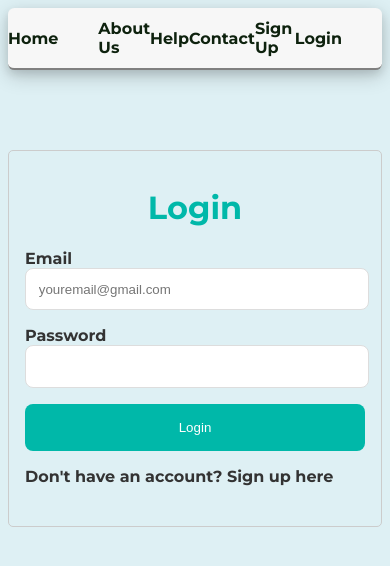
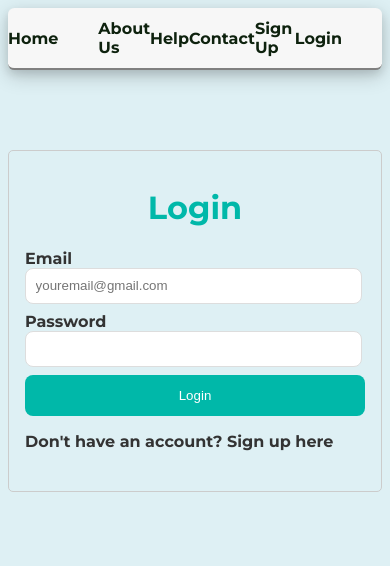
Before and after one commit to chingu-voyages/v46-tier3-team-33, a React (Vite) app in the folder frontend/: page /Login in a window 390 px wide. Shown: the top 566 px of the page. Built offline with nearby package versions, Linux system fonts and the light colour scheme; no server answers; a web font is replaced by a local one.

Commit message:
added responsivity for a smaller screen

```diff
--- a/frontend/src/App.css
+++ b/frontend/src/App.css
@@ -53,3 +53,16 @@ input:focus,
 select:focus {
   border-color: var(--primary);
 }
+
+@media (max-width: 768px) {
+  button,
+  .button {
+    padding: 0.8rem 1.5rem;
+  }
+
+  input,
+  select {
+    padding: 0.6rem;
+    margin-bottom: 0.5rem;
+  }
+}
```
